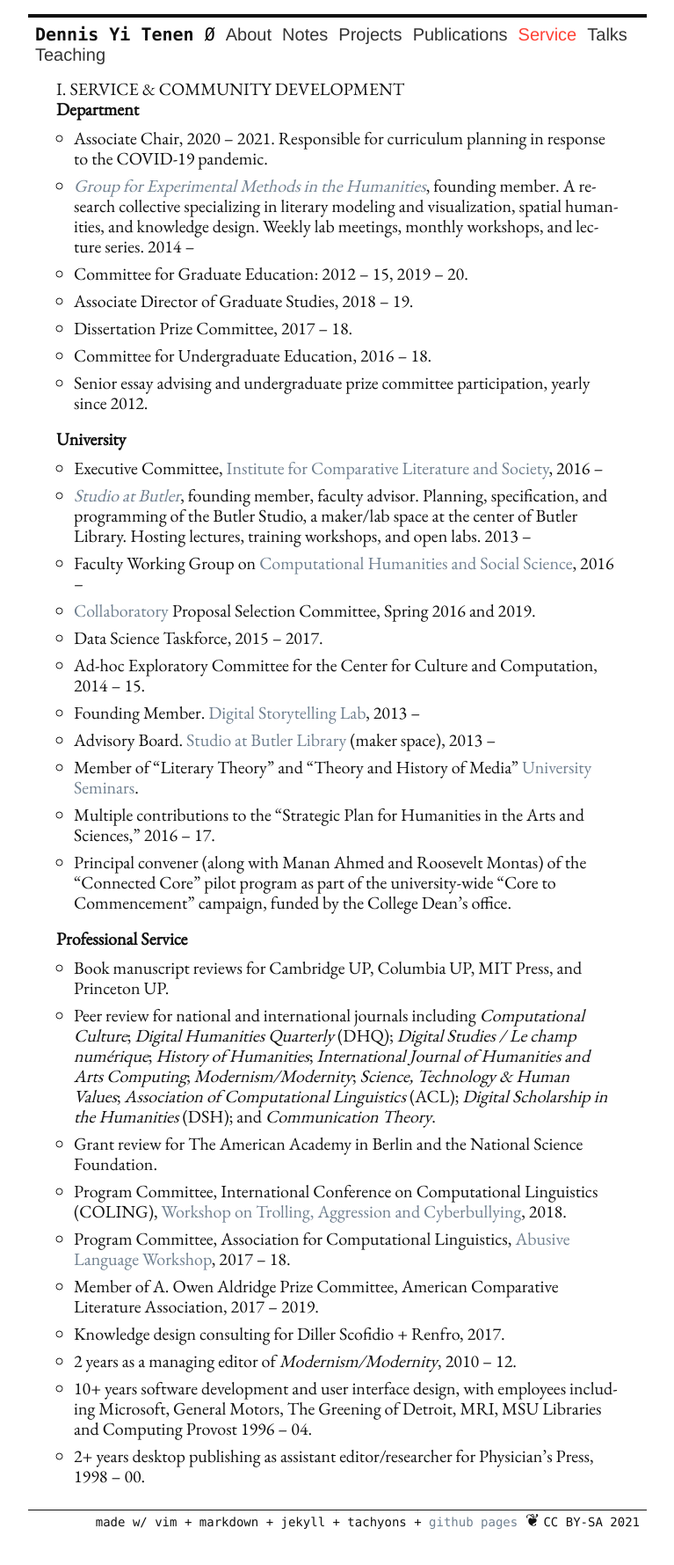
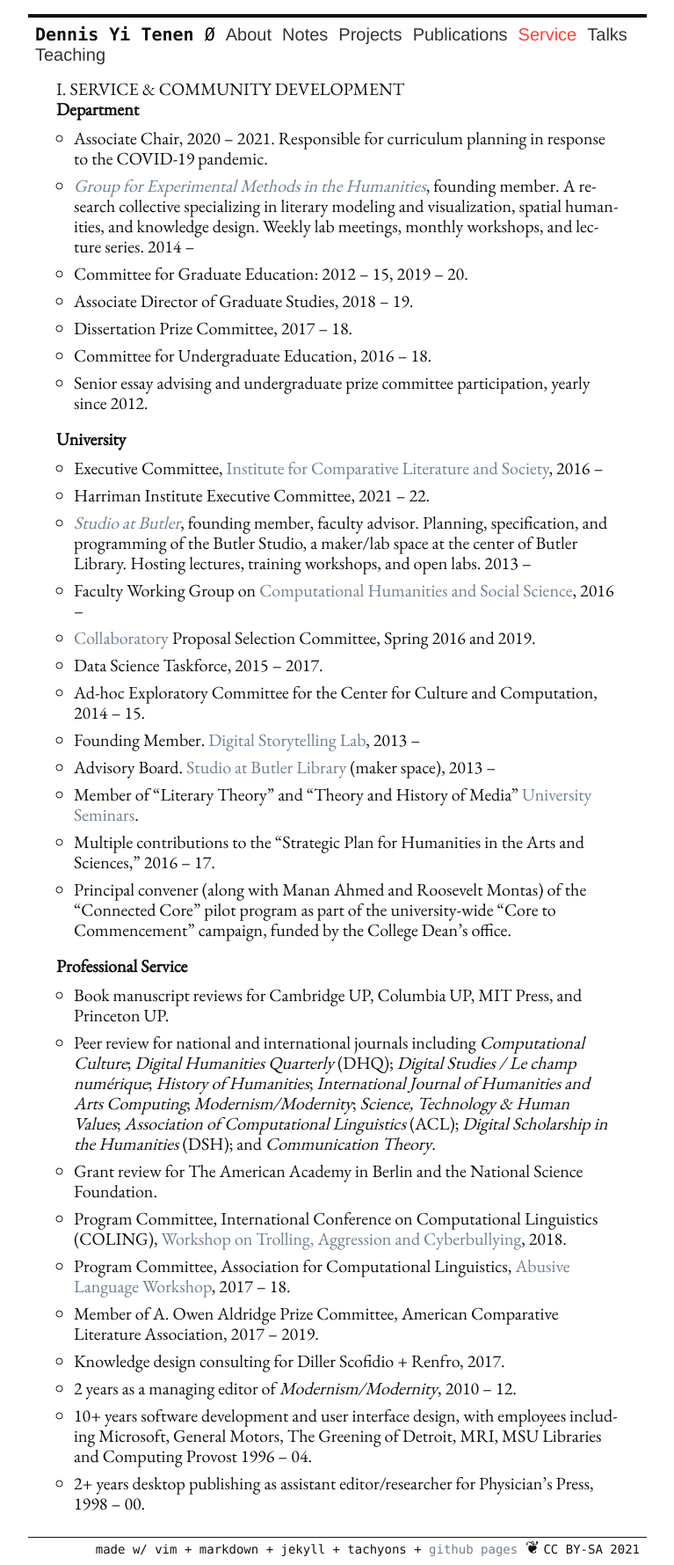
Before and after one commit to denten/denten.github.io, a Jekyll site: the page built from _pages/service.md, in a window 1280 px wide. Shown: the whole page at 88% size, without its empty margins (256-1023 px from the left). Built offline with Jekyll 4.4.1, drawn with Linux system fonts in a browser that asks for light colours; before the commit the page ends 1748 px from its top, so only the background shows below that.

Commit message:
update service

```diff
--- a/_includes/CV/07-service.md
+++ b/_includes/CV/07-service.md
@@ -17,6 +17,7 @@ COVID-19 pandemic.
 
 - Executive Committee, [Institute for Comparative Literature and
   Society](http://icls.columbia.edu/), 2016 --
+- Harriman Institute Executive Committee, 2021 -- 22.
 - *[Studio at Butler](https://studio.cul.columbia.edu/)*, founding member, faculty advisor.
   Planning, specification, and programming of the Butler Studio, a maker/lab space at the
   center of Butler Library. Hosting lectures, training workshops, and open labs. 2013 --
```
